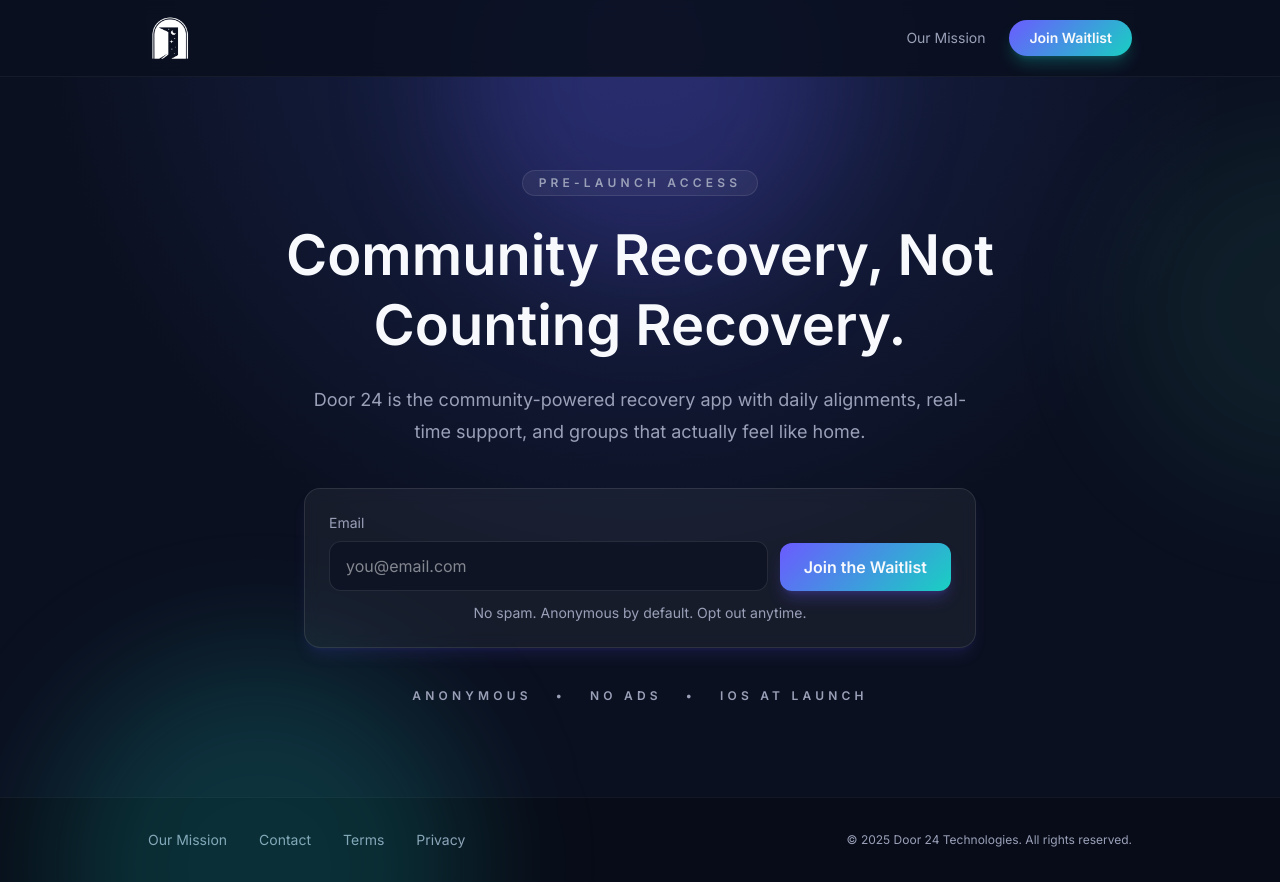
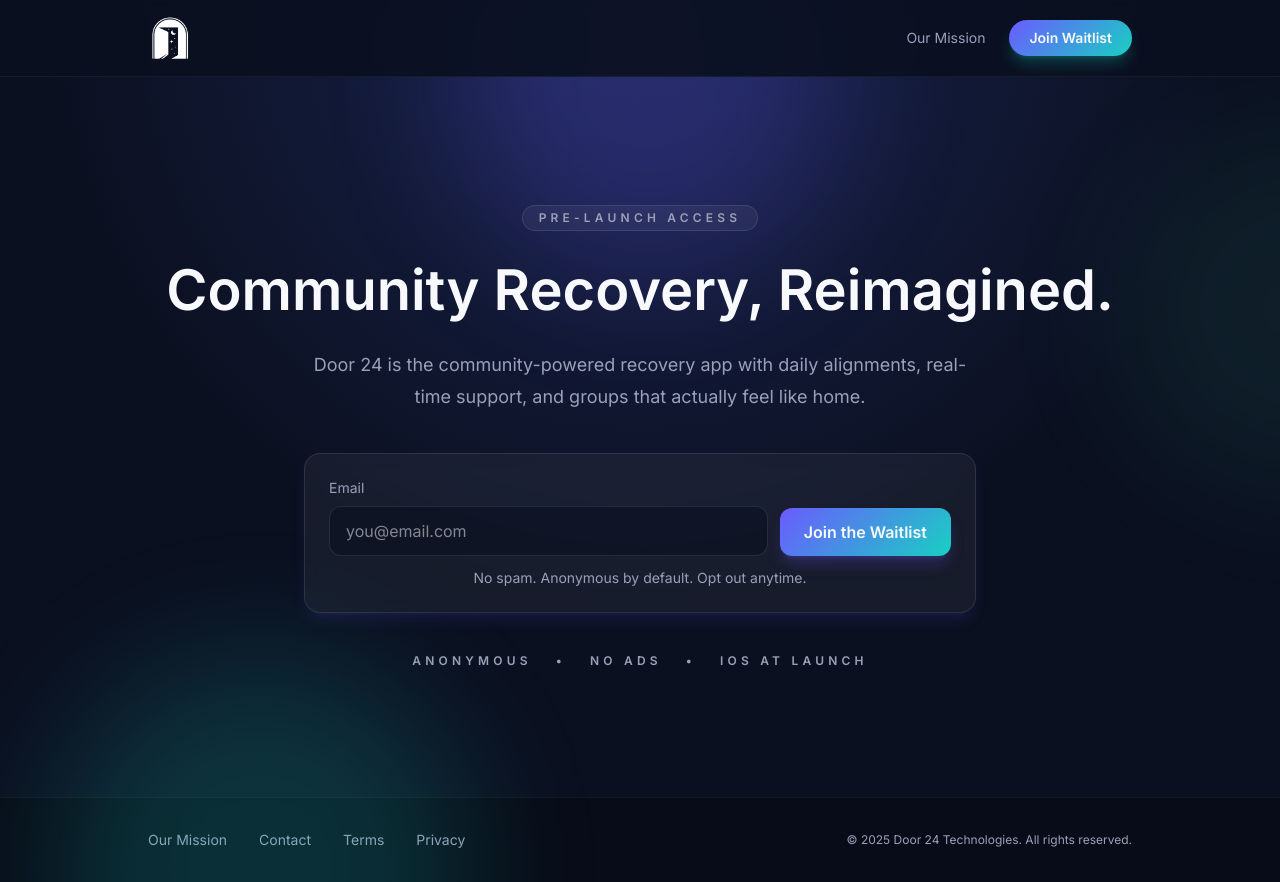
Before and after one commit to Door24Tech/door24-web, a Next.js app: page / in a window 1280 px wide. Built offline with nearby package versions, Linux system fonts and the light colour scheme.

Commit message:
Update hero headline to 'Community Recovery, Reimagined.'

```diff
--- a/src/app/page.tsx
+++ b/src/app/page.tsx
@@ -106,7 +106,7 @@
               Pre-Launch Access
             </span>
             <h1 className="px-2 text-3xl font-semibold leading-tight sm:text-4xl lg:text-5xl xl:text-[3.5rem]">
-              Community Recovery, Not Counting Recovery.
+              Community Recovery, Reimagined.
             </h1>
             <p className="mx-auto max-w-2xl px-2 text-base leading-7 text-[var(--door24-muted)] sm:text-lg sm:leading-8">
               Door 24 is the community-powered recovery app with daily
```
